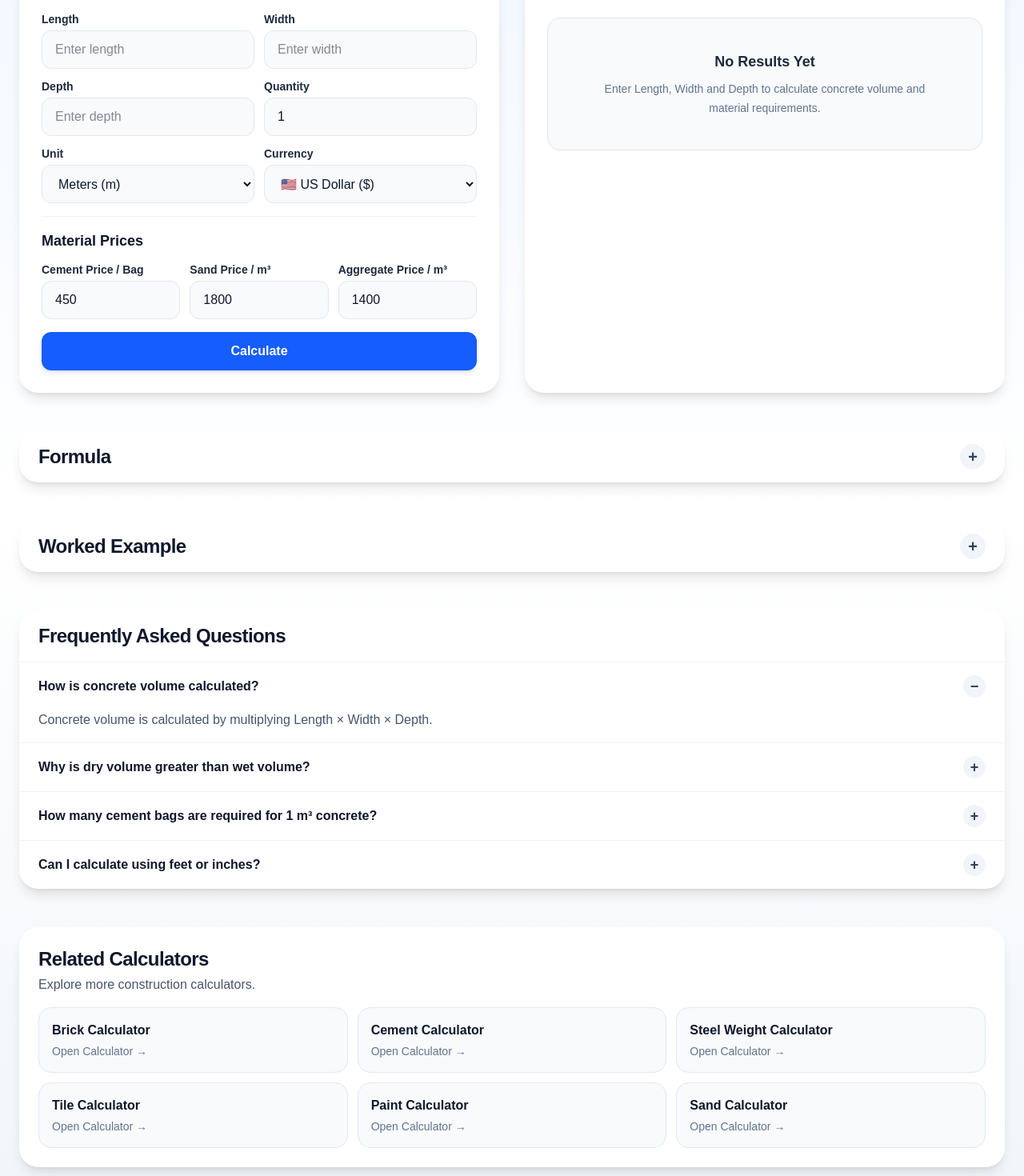
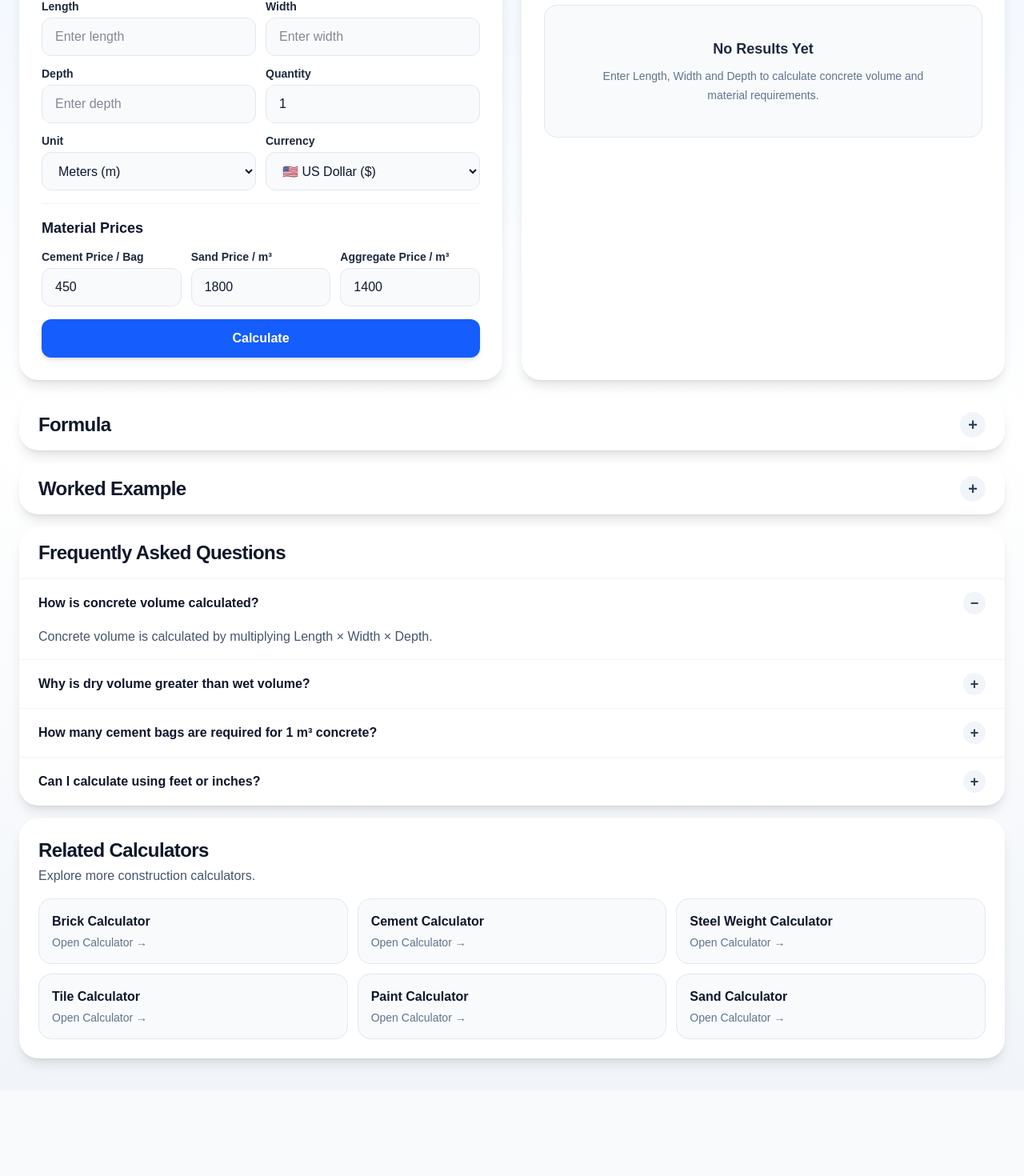
Before and after one commit to km7max-cmd/cornerspan, a Next.js app: page /calculators/concrete in a window 1280 px wide. Shown: the part 278-1748 px from the top of the page at 80% size. After the commit the page ends 1641 px from the top, so only its background shows below. Built offline with nearby package versions, Linux system fonts and the light colour scheme.

Commit message:
Refactor layout and remove unnecessary divs

```diff
--- a/app/calculators/concrete/ConcreteCalculator.tsx
+++ b/app/calculators/concrete/ConcreteCalculator.tsx
@@ -283,7 +283,7 @@ const handleClearHistory = () => {
   description="Calculate concrete volume, cement bags, sand, aggregate, and material cost accurately."
 />
 
-          <div className="mt-10 grid gap-8 lg:grid-cols-2">
+          <div className="mt-6 grid gap-6 lg:grid-cols-2">
 
             <CalculatorForm
   length={length}
@@ -326,27 +326,18 @@ setCurrency={setCurrency}
 
           </div>
 
-          <div className="mt-12">
-            <Formula />
-          </div>
+          <Formula />
 
-          <div className="mt-12">
-            <Example />
-          </div>
+<Example />
 
-          <div className="mt-12">
-            <FAQ />
-          </div>
+<FAQ />
 
-          <div className="mt-12">
-            <RelatedCalculators />
-          </div>
-<div className="mt-12">
-  <History
+<RelatedCalculators />
+
+<History
   history={history}
   onClear={handleClearHistory}
 />
-</div>
         </div>
       </main>
 
```
